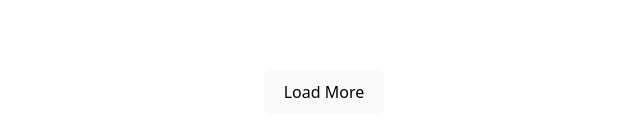
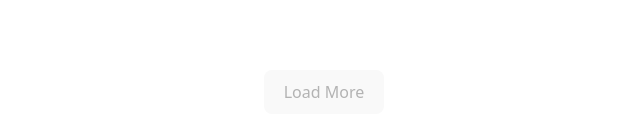
Before and after one commit to ededd9/NomCents, a React (Vite) app in the folder frontend/: page /products in a window 1280 px wide. Shown: the part 466-602 px from the top of the page, without its empty margins (316-956 px from the left). Built offline with nearby package versions, Linux system fonts and the light colour scheme.

Commit message:
Updated ViewProducts.jsx to query our product lookup backend, had to add CORS in backend and will need to figure out flexible URLs for querying the backend (i.e. flask server not always gonna be on 127.0.0.1:5000)

```diff
--- a/frontend/src/pages/ViewProducts.jsx
+++ b/frontend/src/pages/ViewProducts.jsx
@@ -7,6 +7,9 @@ function ViewProducts() {
   const [product, setProduct] = useState("");
   const [results, setResults] = useState([]);
   const [groceryList, setGroceryList] = useState([]);
+  const [currentPage, setCurrentPage] = useState(1);
+  const [isLoading, setIsLoading] = useState(false);
+  const [totalPages, setTotalPages] = useState(1);
 
   // Stuff for conditional (logged in/logged out) add to cart pop up display
   const { isLoggedIn } = useContext(LoginContext);
@@ -14,18 +17,39 @@ function ViewProducts() {
   const [popupMessage, setPopupMessage] = useState("");
   const [showLoginButton, setShowLoginButton] = useState(false);
 
-  const searchProducts = async () => {
+  // Function to search for products
+  const searchProducts = async (page = 1) => {
+
     try {
-      // Need to replace this query with query to backend api endpoint
-      const apiKey = "ErqPLe9V080QM2baXIjUt40zxkon8al2JBfwqKJN";
+
+      setIsLoading(true);
+
       const response = await fetch(
-        `https://api.nal.usda.gov/fdc/v1/foods/search?query=${product}&pageSize=10&api_key=${apiKey}`
+        `http://127.0.0.1:5000/api/search?product=${product}&page=${page}&pageSize=10`
       );
+
       const data = await response.json();
-      setResults(data.foods);
+
+      if (page === 1) {
+        setResults(data.results);
+      } else {
+        setResults((prevResults) => [...prevResults, ...data.results]);
+      }
+
+      setTotalPages(data.paging_info.total_pages);
+      setIsLoading(false);
+
     } catch (error) {
+
       console.error("Error fetching products:", error);
+      setIsLoading(false);
     }
+  };
+
+  const loadMoreProducts = () => {
+    const nextPage = currentPage + 1;
+    setCurrentPage(nextPage);
+    searchProducts(nextPage);
   };
 
 
@@ -128,7 +152,7 @@ function ViewProducts() {
           value={product}
           onChange={(e) => setProduct(e.target.value)}
         />
-        <button onClick={searchProducts}>Search</button>
+        <button onClick={() => searchProducts(1)}>Search</button>
       </div>
 
       <div>
@@ -188,8 +212,9 @@ function ViewProducts() {
           showLoginButton={showLoginButton}
         />
       )}
-      {/*Have this button actually do something*/}
-      <button>Load More</button>
+      <button onClick={loadMoreProducts} disabled={isLoading || currentPage >= totalPages}>
+        {isLoading ? "Loading..." : "Load More"}
+      </button>
     </div>
   );
 }
```
Also changed, not shown: 2 other files (tests, documents, lock files or other folders).
